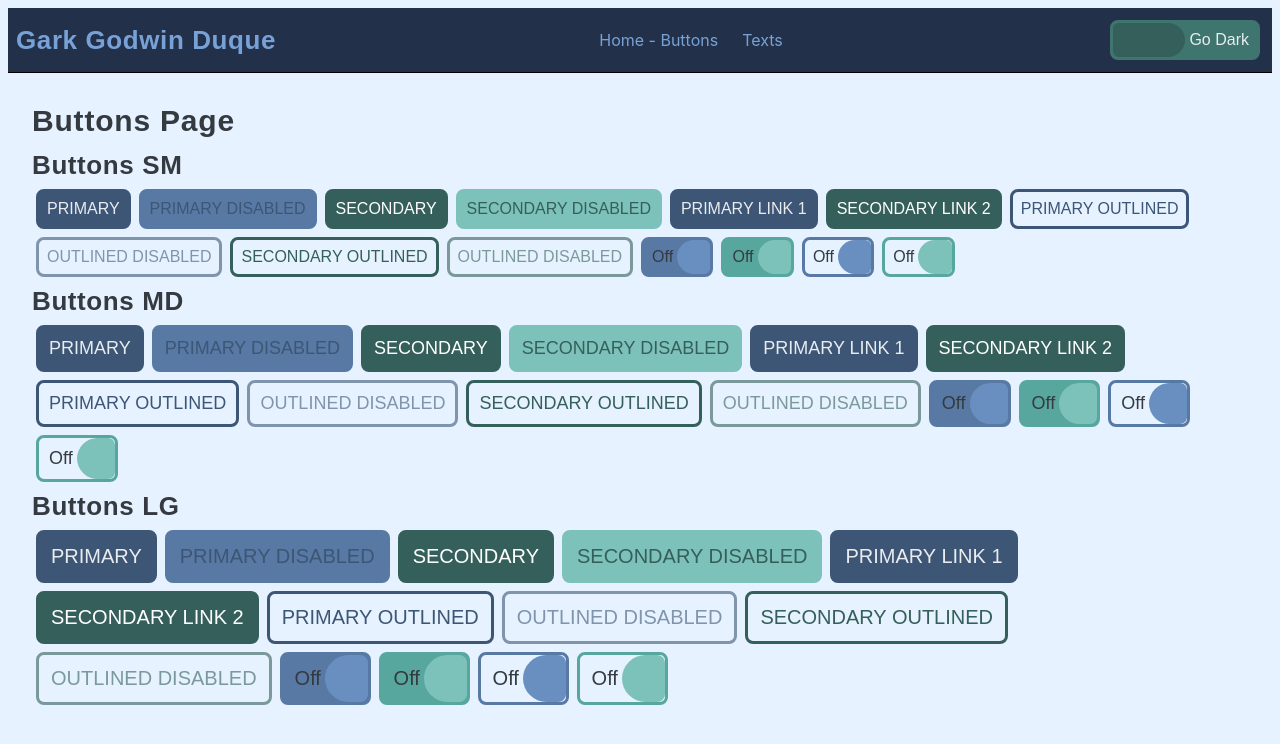
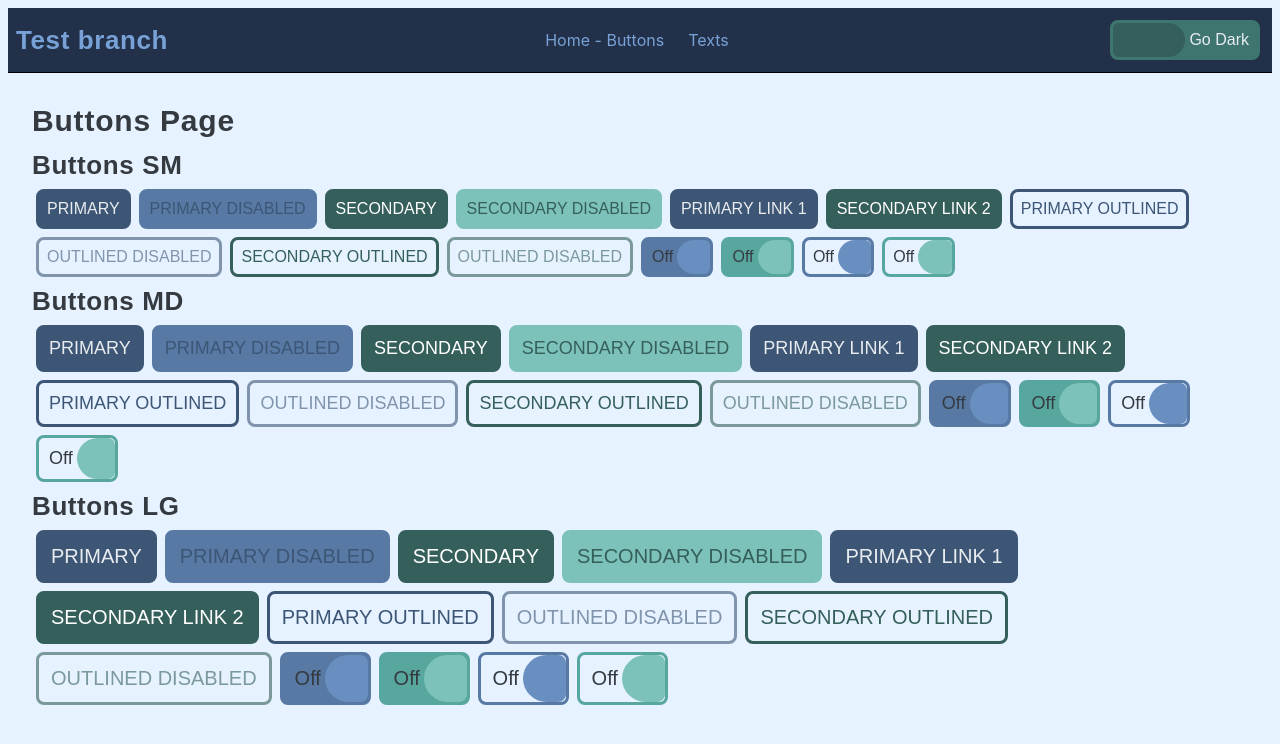
Before and after one commit to garkgodwin/gg-vite-components, a React (Vite) app: page / in a window 1280 px wide. Shown: the top 744 px of the page. Built offline with nearby package versions, Linux system fonts and the light colour scheme.

Commit message:
test branch

```diff
--- a/src/containers/Navbar.jsx
+++ b/src/containers/Navbar.jsx
@@ -8,7 +8,7 @@ const Navbar = () => {
   return (
     <nav className="navbar">
       <div className="navbar-brand">
-        <Text txtData={{ type: "h3" }}>Gark Godwin Duque</Text>
+        <Text txtData={{ type: "h3" }}>Test branch</Text>
       </div>
       <div className="navbar-menu">
         <NavLink to="/">Home - Buttons</NavLink>
```
